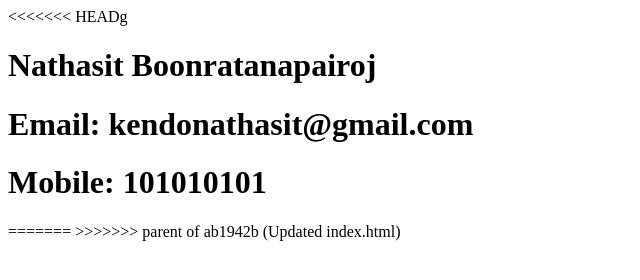
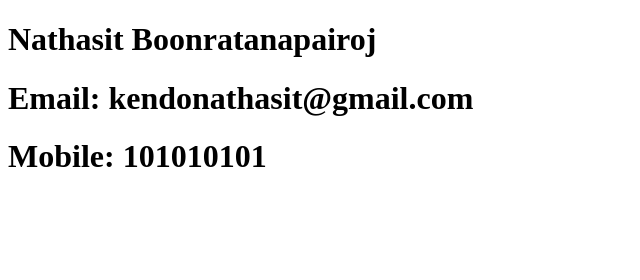
Before and after one commit to SilverS12Potato/git-sample-project, a plain HTML site: page index.html in a window 1280 px wide. Shown: the whole page, without its empty margins (0-640 px from the left). Drawn offline with Linux system fonts and the light colour scheme.

Commit message:
attempting

```diff
--- a/index.html
+++ b/index.html
@@ -6,12 +6,10 @@
     <title>My website</title>
 </head>
 <body>
-<<<<<<< HEADg
+
     <h1>Nathasit Boonratanapairoj</h1>
     <h1>Email: kendonathasit@gmail.com</h1>
     <h1>Mobile: 101010101</h1>
-=======
->>>>>>> parent of ab1942b (Updated index.html)
 
 </body>
 </html>
```
